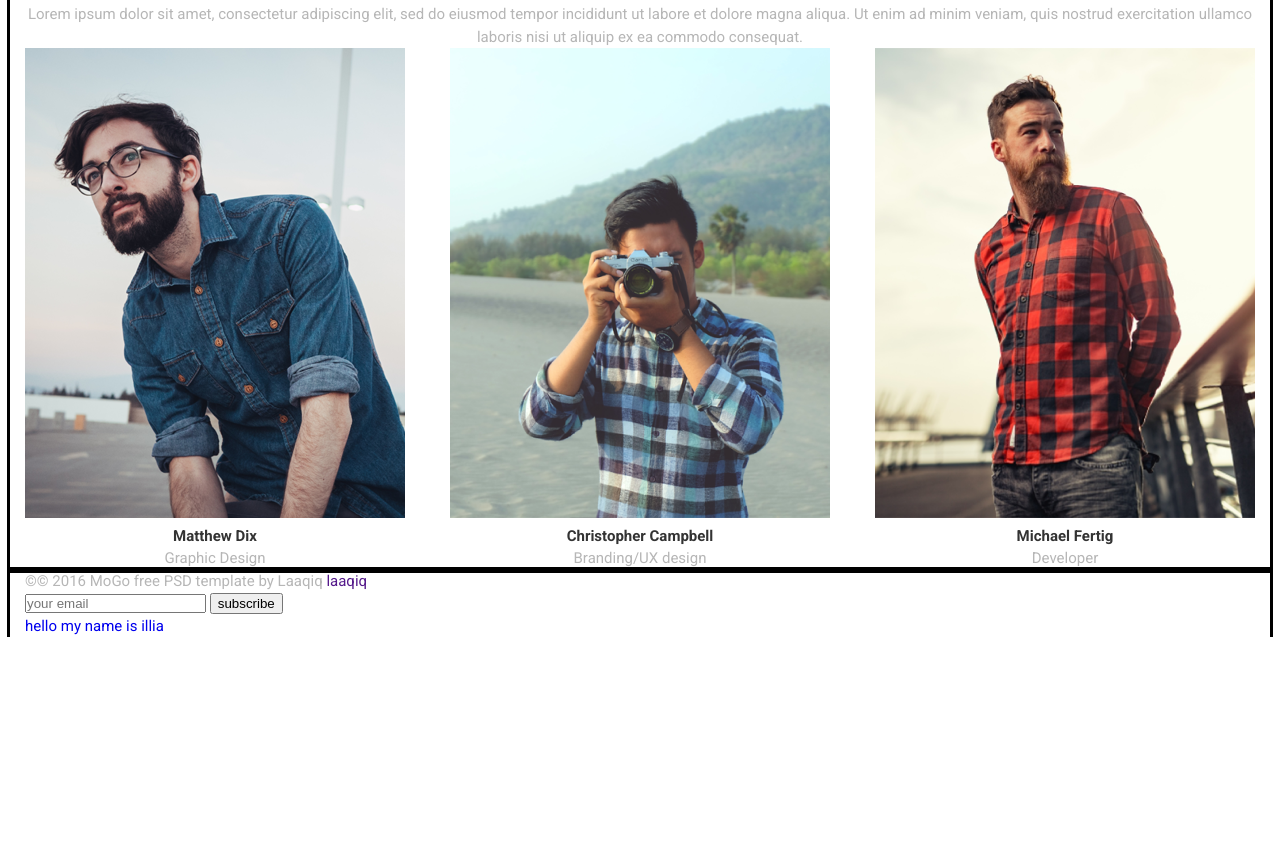
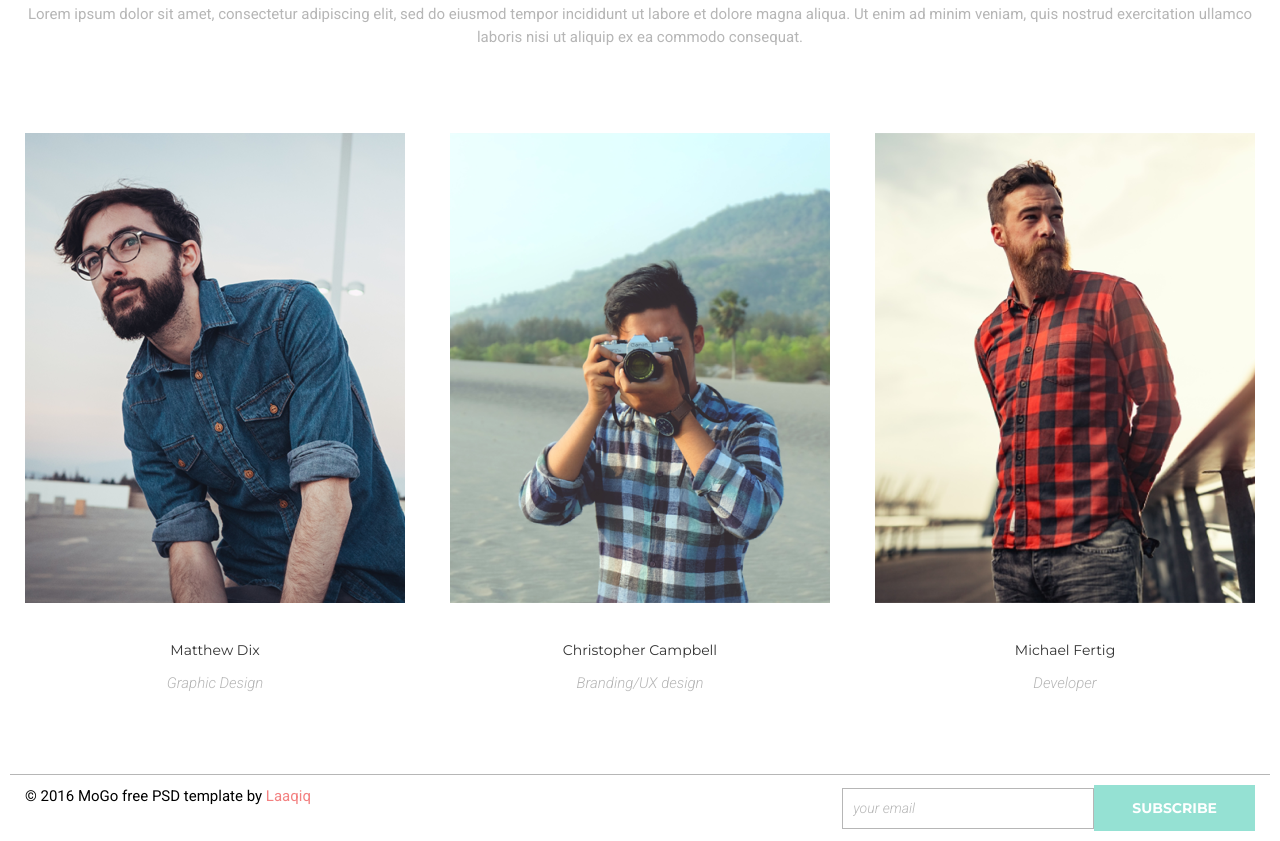
Before and after one commit to Illia-pro2025/portfolio, a plain HTML site: page index.html in a window 1280 px wide. Shown: the part 922-1763 px from the top of the page. Before the commit the page ends 1559 px from the top, so only its background shows below. Drawn offline with Linux system fonts and the light colour scheme.

Commit message:
фівапр

```diff
--- a/css/style.css
+++ b/css/style.css
@@ -1,34 +1,32 @@
-:root{
+:root {
   --accent: #95e1d3;
-    --hover:#f38181;
+  --hover: #f38181;
   --black: #333333;
-    --grey: #B6B6B6;
-    --white:#FFF;
-
-
+  --grey: #b6b6b6;
+  --white: #fff;
 }
-body{
- font-family: "Roboto",sans-serif;
+body {
+  font-family: "Roboto", sans-serif;
   font-size: 15px;
   line-height: 1.5;
   letter-spacing: 0%;
   color: var(--grey);
   background-color: var(--white);
 }
-.header{
+.header {
   display: flex;
   justify-content: space-between;
   align-items: center;
   margin-top: 17px;
   margin-bottom: 68px;
 }
-.container{
+.container {
   width: 1230px;
   padding: 0 15px;
   margin: 0 auto;
-    outline: solid black;
+
 }
-.logo{
+.logo {
   font-family: "monserrat";
   font-weight: 700;
   font-size: 30px;
@@ -36,35 +34,31 @@ body{
   letter-spacing: 0%;
   color: var(--accent);
 }
-.logo:hover{
+.logo:hover {
   color: var(--hover);
 }
-.invisible{
+.invisible {
   display: none;
 }
-.nav-list{
-
-
+.nav-list {
   display: flex;
   gap: 55px;
 }
-.nav-link{
-    font-family: "montserrat"sans-serif;
+.nav-link {
+  font-family: "montserrat" sans-serif;
   font-weight: 400;
   font-size: 14px;
   color: var(--accent);
 }
-.nav-link:hover{
+.nav-link:hover {
   color: var(--hover);
 }
 .section-pretitle {
-    font-family:"kaushan script";
+  font-family: "kaushan script";
   font-weight: 400;
   font-size: 24px;
   color: var(--black);
   text-align: center;
-
-
 }
 .section-title {
   margin-bottom: 110px;
@@ -73,9 +67,8 @@ font-weight: 700;
   font-size: 30px;
   color: var(--black);
   text-align: center;
-
 }
-.wrap-container{
+.wrap-container {
   display: flex;
   justify-content: space-between;
   align-items: center;
@@ -86,18 +79,82 @@ text-align: center;
   justify-content: space-between;
   align-items: center;
 }
-.service-list>li{
+.service-list > li {
   width: 330px;
   margin-bottom: 100px;
 }
-.team-list{
+.team-list {
   display: flex;
   justify-content: space-between;
   text-align: center;
 }
-.team-link{
+
+.section-sous-title {
+  text-align: center;
+  margin-bottom: 85px;
+}
+.team-list img {
+  margin-bottom: 30px;
+}
+.team-list h4 {
+  font-family: "Montserrat";
+  font-weight: 400;
+  font-size: 14px;
+  margin-bottom: 11px;
   color: var(--black);
 }
-.section-sous-title{
+.team-list p {
+  font-family: "Roboto";
+  font-weight: 300;
+  font-size: 15px;
   text-align: center;
+  font-style: italic;
 }
+.footer{
+    border-top: 1px solid #b6b6b6;
+    padding-top:10px ;
+    padding-bottom: 10px;
+
+    display: flex;
+    justify-content: space-between;
+    text-align: center;
+
+    color: #000000;
+}
+.footer a{
+    color: var(--hover);
+}
+.footer input{
+    width: 230px;
+    padding: 12px 10px;
+    border-radius: 0;
+    border: 1px solid var(--grey);
+
+
+}
+.footer input::placeholder{
+    font-family: "Roboto";
+font-weight: 300;
+font-style: italic;
+font-size: 14px;
+color: var(--grey);
+
+}
+.footer button{
+  font-family: "Montserrat";
+font-weight: 700;
+font-size: 14px;
+text-align: center;
+color: var(--white);
+background-color: var(--accent);
+padding: 14px 38px 14px;
+border: none;
+text-transform: uppercase;
+}
+.footer form{
+    display: flex;
+   align-items: center;
+}
+.team{
+margin-bottom: 80px;
+}
--- a/index.html
+++ b/index.html
@@ -85,7 +85,7 @@
           </li>
         </ul>
       </section>
-      <section class="container">
+      <section class="container team">
         <h3 class="section-pretitle">Who we are</h3>
         <h2 class="section-title">Meet our team</h2>
         <p class="section-sous-title">
@@ -97,7 +97,7 @@
         <ul class="team-list">
           <li>
             <img src="./images/first-man.png" alt="Matthew Dix" />
-            <h4 class="team-link">Matthew Dix</h4>
+            <h4>Matthew Dix</h4>
             <p>Graphic Design</p>
           </li>
           <li>
@@ -113,13 +113,12 @@
         </ul>
       </section>
     </main>
-    <footer class="container">
-      <p>&#169;© 2016 MoGo free PSD template by Laaqiq <a href="">laaqiq</a></p>
+    <footer class="container footer">
+      <p>&#169; 2016 MoGo free PSD template by  <a href="Laaqiq">Laaqiq</a></p>
       <form>
         <input type="email" placeholder="your email" />
         <button type="submit">subscribe</button>
       </form>
-      <a href="./index2.html">hello my name is illia</a>
     </footer>
   </body>
 </html>
```
Also changed, not shown: index2.html (deleted, +0 -11 lines). Lines whose indentation alone changed are shown as unchanged.
